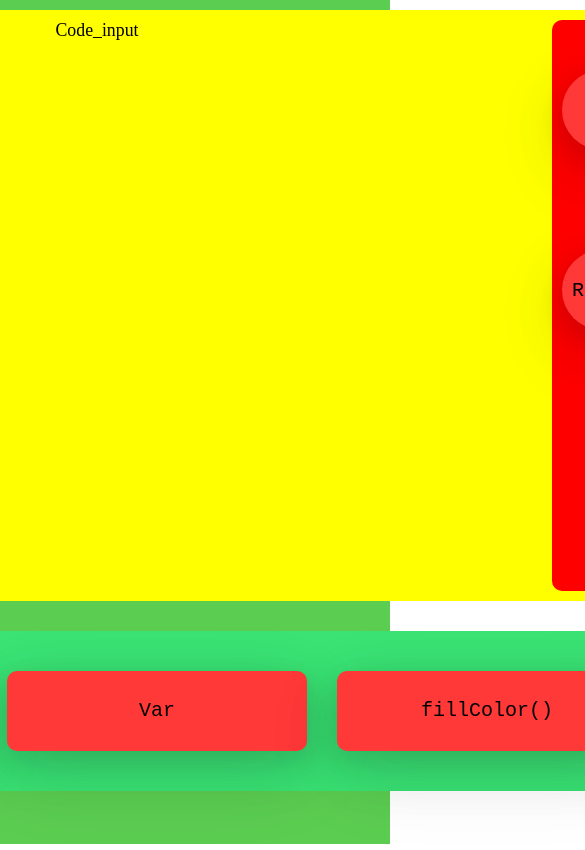
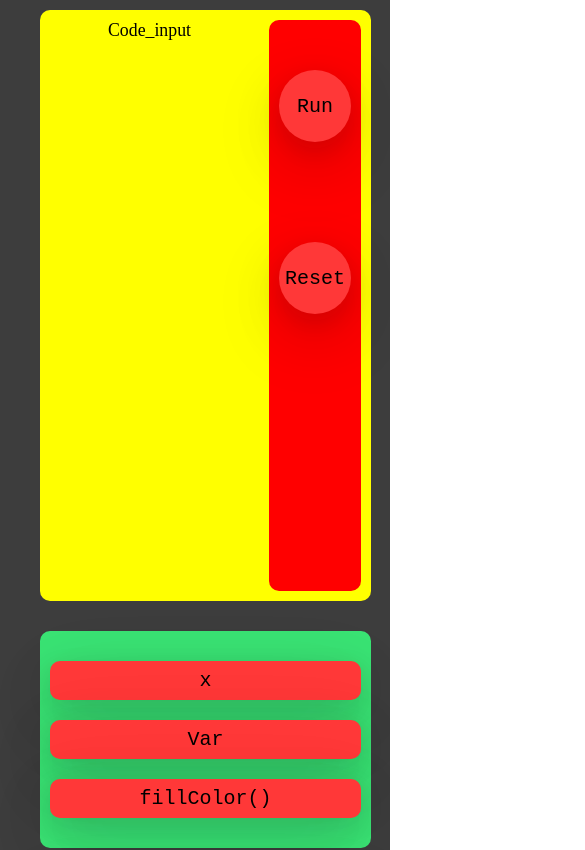
Before and after one commit to thtnaw123/code-kid, a React (Vite) app: page / in a window 390 px wide. Shown: the top 850 px of the page, 585 px wide, since content can reach past the window. Built offline with nearby package versions, Linux system fonts and the light colour scheme.

Commit message:
added media queries

```diff
--- a/src/App.css
+++ b/src/App.css
@@ -5,17 +5,19 @@
 }
 .game-page-container {
   background-color: var(--game-page-container-background);
-  height: 100vh;
   display: flex;
   justify-content: center;
   font-size: calc(10px + 2vmin);
   color: white;
+  padding: 0 20px;
+  min-height: 100vh;
 }
 
 .Buttons-Codespace--Actions {
   border-radius: 10px;
   display: flex;
   flex-direction: column;
+  width: 60%;
 }
 .Buttons-Codespace {
   background-color: var(--Buttons-Codespace-background);
@@ -26,3 +28,22 @@
   flex-direction: row;
   justify-content: space-between;
 }
+
+@media only screen and (max-width: 700px) {
+  .game-page-container {
+    flex-direction: column;
+    padding: 0;
+  }
+  .Buttons-Codespace--Actions {
+    width: 90vw;
+    margin-left: 30px;
+  }
+  /* .Buttons-Codespace {
+  } */
+}
+
+@media only screen and (max-width: 375px) {
+  .Buttons-Codespace--Actions {
+    margin-left: 20px;
+  }
+}
--- a/src/Components/Actions/actions.css
+++ b/src/Components/Actions/actions.css
@@ -3,17 +3,16 @@
   border-radius: 10px;
   margin: 20px 10px;
   display: flex;
+  justify-content: center;
   padding: 20px 10px;
-  flex-direction: row;
 }
 
 .actionsSpace button {
   margin: 20px 15px;
+  padding: 1rem 3rem;
   outline: none;
   background-color: var(--actions-button-background);
   border: none;
-  width: 300px;
-  height: 80px;
   border-radius: 10px;
   font-size: 20px;
   font-family: var(--font-fam);
@@ -21,3 +20,17 @@
   box-shadow: rgba(17, 17, 26, 0.1) 0px 8px 24px,
     rgba(17, 17, 26, 0.1) 0px 16px 56px, rgba(17, 17, 26, 0.1) 0px 24px 80px;
 }
+
+@media only screen and (max-width: 700px) {
+  .actionsSpace {
+    flex-direction: column;
+    justify-content: center;
+  }
+  .actionsSpace button {
+    margin: 10px 0;
+    padding: 0.5rem 1rem;
+  }
+}
+
+@media only screen and (max-width: 375px) {
+}
--- a/src/Components/Animationspace/animationSpace.css
+++ b/src/Components/Animationspace/animationSpace.css
@@ -1,5 +1,5 @@
 .animationSpace {
-  width: 700px;
+  width: 35%;
   text-align: center;
   display: flex;
   flex-direction: column;
@@ -21,3 +21,16 @@
 .result-animation {
   margin-top: 10px;
 }
+
+@media only screen and (max-width: 700px) {
+  .animationSpace {
+    width: 90vw;
+    margin-left: 30px;
+  }
+}
+
+@media only screen and (max-width: 375px) {
+  .animationSpace {
+    margin-left: 20px;
+  }
+}
--- a/src/Components/Buttons/buttons.css
+++ b/src/Components/Buttons/buttons.css
@@ -11,8 +11,8 @@
   outline: none;
   background-color: var(--run-reset-button-color);
   border: none;
-  width: 80px;
-  height: 80px;
+  width: 4.5rem;
+  height: 4.5rem;
   border-radius: 50%;
   font-size: 20px;
   font-family: var(--font-fam);
@@ -25,8 +25,8 @@
   outline: none;
   background-color: var(--run-reset-button-color);
   border: none;
-  width: 80px;
-  height: 80px;
+  width: 4.5rem;
+  height: 4.5rem;
   border-radius: 50%;
   font-size: 20px;
   font-family: var(--font-fam);
--- a/src/index.css
+++ b/src/index.css
@@ -9,5 +9,5 @@
   --animationSpace-background: #bdc3c7;
 
   --Buttons-Codespace-background: yellow;
-  --game-page-container-background: #5bcd51;
+  --game-page-container-background: #3d3d3d;
 }
```
